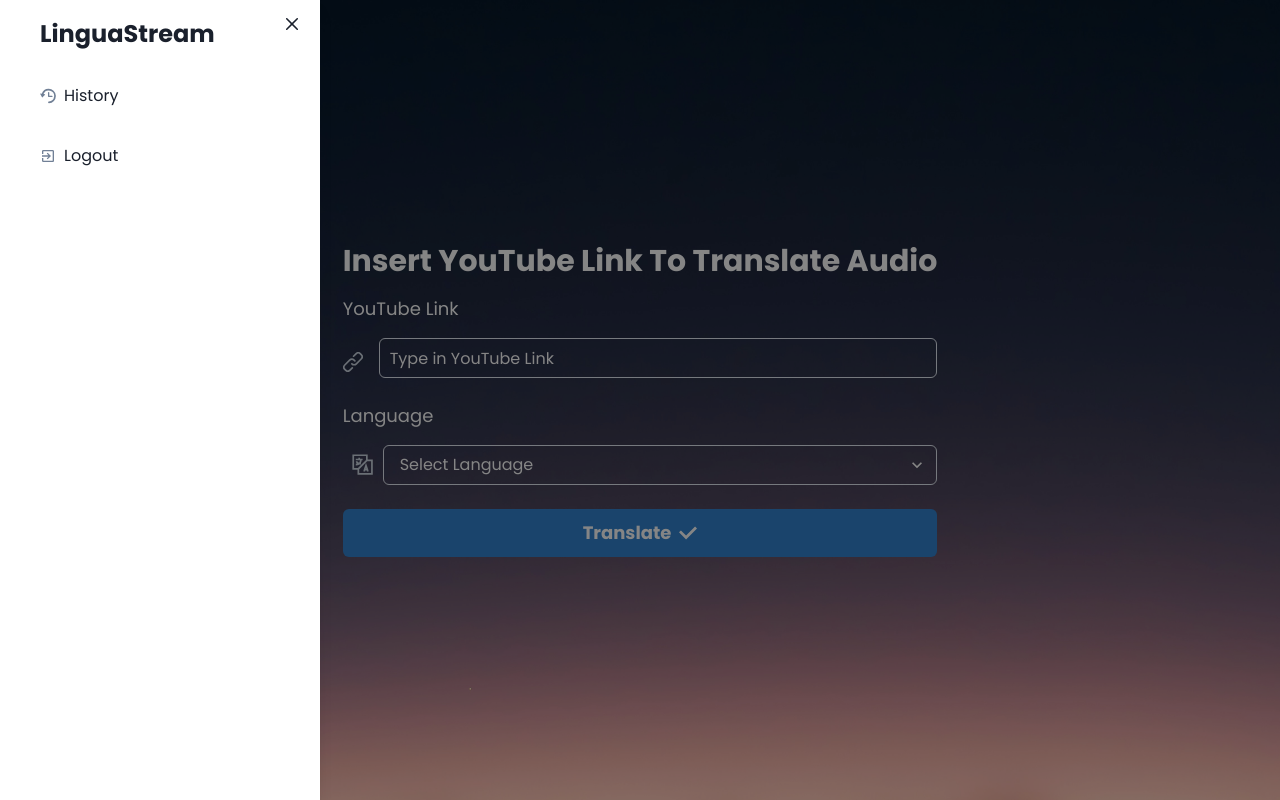
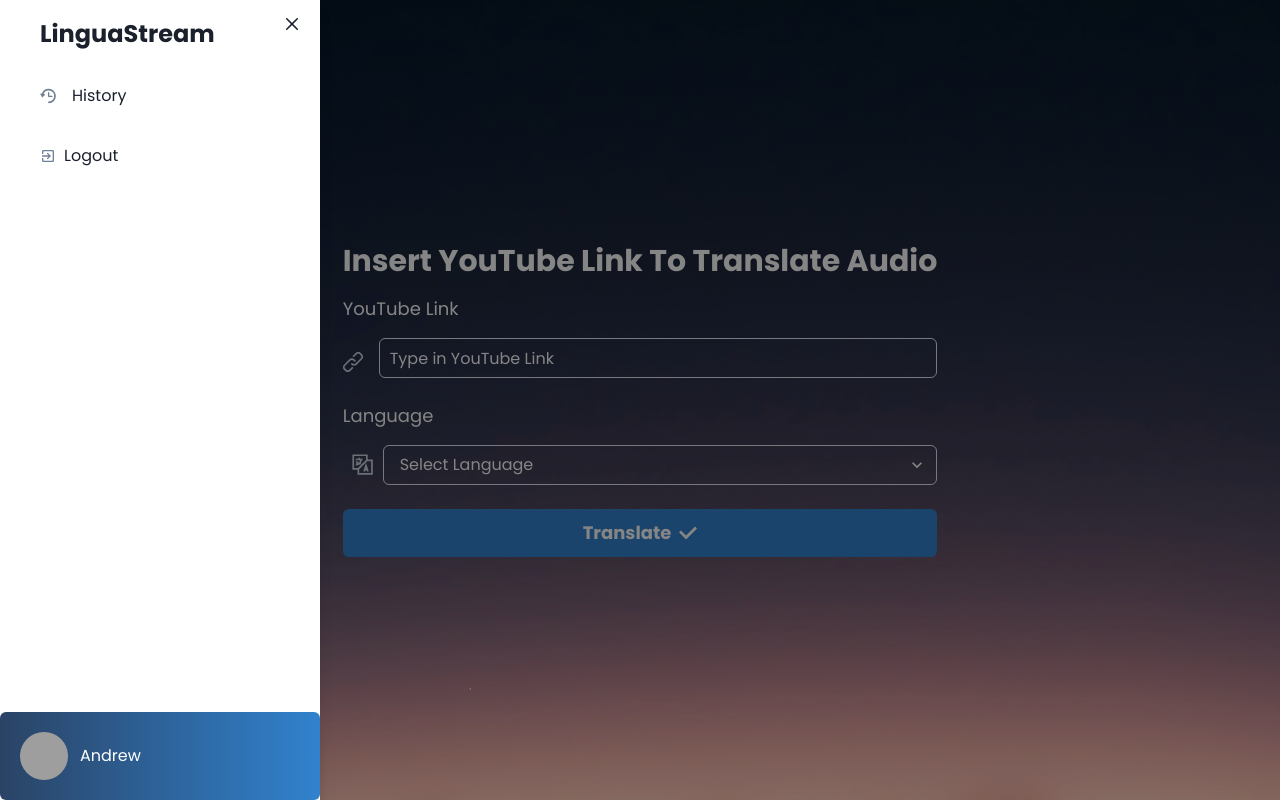
Before and after one commit to wxp02/LinguaStream, a React (Create React App) app in the folder frontend/: page /home in a window 1280 px wide. Both pictures are taken after a click on the button "Open Menu". Built offline with nearby package versions, Linux system fonts and the light colour scheme; grey boxes are pictures that could not be loaded.

Commit message:
added transition and animation effects, and added user profile to the side bar

```diff
--- a/frontend/package.json
+++ b/frontend/package.json
@@ -12,7 +12,7 @@
     "@testing-library/react": "^13.4.0",
     "@testing-library/user-event": "^13.5.0",
     "axios": "^1.6.8",
-    "framer-motion": "^11.1.9",
+    "framer-motion": "^11.2.4",
     "react": "^18.3.1",
     "react-dom": "^18.3.1",
     "react-icons": "^5.2.1",
--- a/frontend/src/components/Sidebar.js
+++ b/frontend/src/components/Sidebar.js
@@ -1,5 +1,7 @@
 import React from "react";
 import {
+  Avatar,
+  Box,
   Button,
   Text,
   Drawer,
@@ -8,6 +10,7 @@ import {
   DrawerOverlay,
   DrawerContent,
   DrawerCloseButton,
+  Flex,
   List,
   ListItem,
   ListIcon,
@@ -15,6 +18,7 @@ import {
 import { useNavigate } from "react-router-dom";
 import { RepeatClockIcon } from "@chakra-ui/icons";
 import { MdExitToApp } from "react-icons/md";
+import { motion} from "framer-motion";
 
 export default function Sidebar({ isOpen, onClose }) {
   let navigate = useNavigate();
@@ -30,6 +34,12 @@ export default function Sidebar({ isOpen, onClose }) {
   const returnHome = ()=>{
     navigate("/home");
   };
+
+  const variants = {
+    hidden: { opacity: 0, x: -50 },
+    visible: { opacity:1, x: 0}
+  };
+
   return (
     <Drawer isOpen={isOpen} placement="left" onClose={onClose}>
       <DrawerOverlay />
@@ -40,19 +50,63 @@ export default function Sidebar({ isOpen, onClose }) {
           <List spacing={5}>
             <ListItem display="flex" alignItems="center">
               <Button onClick={handleHistory} variant="ghost">
-                <ListIcon as={RepeatClockIcon} color="gray.500" />
-                <Text fontWeight="normal">History</Text>
+                <motion.div
+                  initial = "hidden"
+                  animate = "visible"
+                  variants = {variants}
+                  transition={{delay: 0.2, duration: 0.5}}
+                >
+                  <Flex alignItems="center">  {/* Ensures icon and text are on the same line and centered vertically */}
+                    <ListIcon as={RepeatClockIcon} color="gray.500" />
+                    <Text fontWeight="normal" ml="2">History</Text>  {/* Added margin left for spacing */}
+                  </Flex>
+                </motion.div>
+
               </Button>
             </ListItem>
             <ListItem display="flex" alignItems="center">
               <Button onClick={handleLogout} variant="ghost">
-                <ListIcon as={MdExitToApp} color="gray.500" />
-                <Text fontWeight="normal">Logout</Text>
+                <motion.div
+                  initial = "hidden"
+                  animate = "visible"
+                  variants = {variants}
+                  transition={{delay: 0.3, duration: 0.5}}
+                >
+                <Flex alignItems="center">
+                  <ListIcon as={MdExitToApp} color="gray.500" />
+                  <Text fontWeight="normal">Logout</Text>
+                </Flex>
+                </motion.div>
+
               </Button>
             </ListItem>
           </List>
         </DrawerBody>
+        <motion.div
+          initial="hidden"
+          animate="visible"
+          variants={variants}
+          transition={{ delay: 0.5, duration: 0.5 }}
+        >
+        <Box
+          position="absolute"
+          bottom="0"
+          left="0"
+          right="0" p="5"
+          bgGradient="linear(to-l, blue.500, blue.800)"
+          borderRadius="md"
+          boxShadow="xl"
+          >
+          <Flex alignItems="center" justifyContent="flex-start">
+            <Avatar name="Andrew" src="https://bit.ly/broken-link" />
+            <Text ml="3" color="white" >Andrew</Text>
+          </Flex>
+        </Box>
+        </motion.div>
       </DrawerContent>
     </Drawer>
   );
 }
+
+/*
+suggestion: pull user's name to use as the avatar name, to put next to the avatar*/
--- a/frontend/src/pages/HomePage.js
+++ b/frontend/src/pages/HomePage.js
@@ -1,5 +1,5 @@
 import React, { useState } from "react";
-import { Box, useDisclosure, Spinner, Center } from "@chakra-ui/react";
+import { Box, useDisclosure, Spinner, Center, VStack, Text } from "@chakra-ui/react";
 import { motion } from "framer-motion";
 import Sidebar from "../components/Sidebar";
 import CustomHamburgerIcon from "../components/CustomHamburgerIcon";
@@ -93,7 +93,9 @@ export default function HomePage() {
         >
           <Box className="justify-center text-center">
             {loading ? (
-              <Center>
+              <Center height="100vh"> {/* Adjust height as needed to center vertically in the view */}
+              <VStack spacing={3}> {/* Vertical stack with spacing between items */}
+                <Text fontSize="xl" color="gray.200">Translating...</Text> {/* Text component for the label */}
                 <Spinner
                   size="xl"
                   thickness="4px"
@@ -101,7 +103,8 @@ export default function HomePage() {
                   emptyColor="gray.200"
                   color="blue.500"
                 />
-              </Center>
+              </VStack>
+            </Center>
             ) : videoDetails ? (
               <HomePageVideo
                 videoDetails={videoDetails}
```
Also changed, not shown: 1 other file (tests, documents, lock files or other folders).
